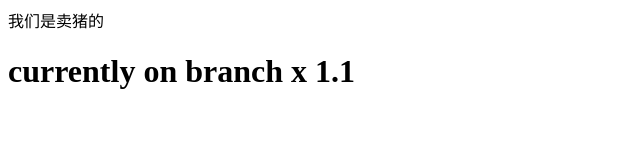
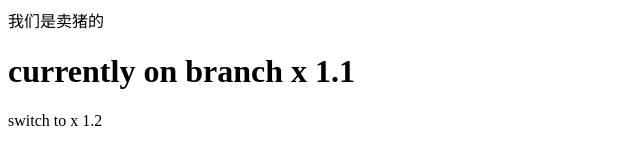
Before and after one commit to shuangke/demo-01, a plain HTML site: page index.html in a window 1280 px wide. Shown: the whole page, without its empty margins (0-640 px from the left). Drawn offline with Linux system fonts and the light colour scheme.

Commit message:
x branch 1.2

```diff
--- a/index.html
+++ b/index.html
@@ -9,5 +9,6 @@
 <body>
     我们是卖猪的
     <h1>currently on branch x 1.1</h1>
+    switch to x 1.2
 </body>
 </html>
```
